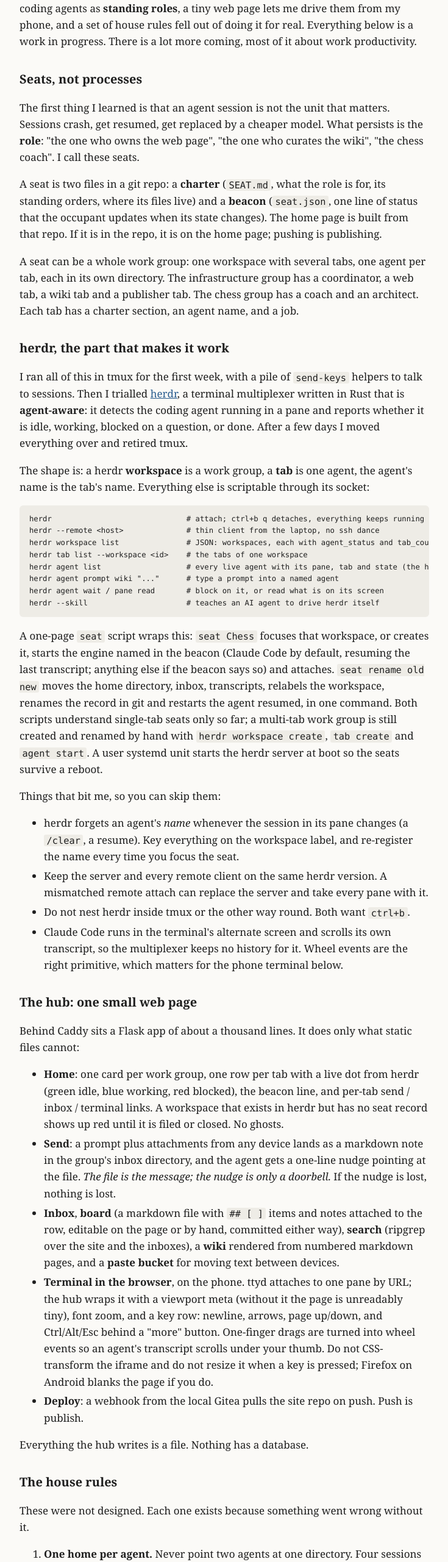
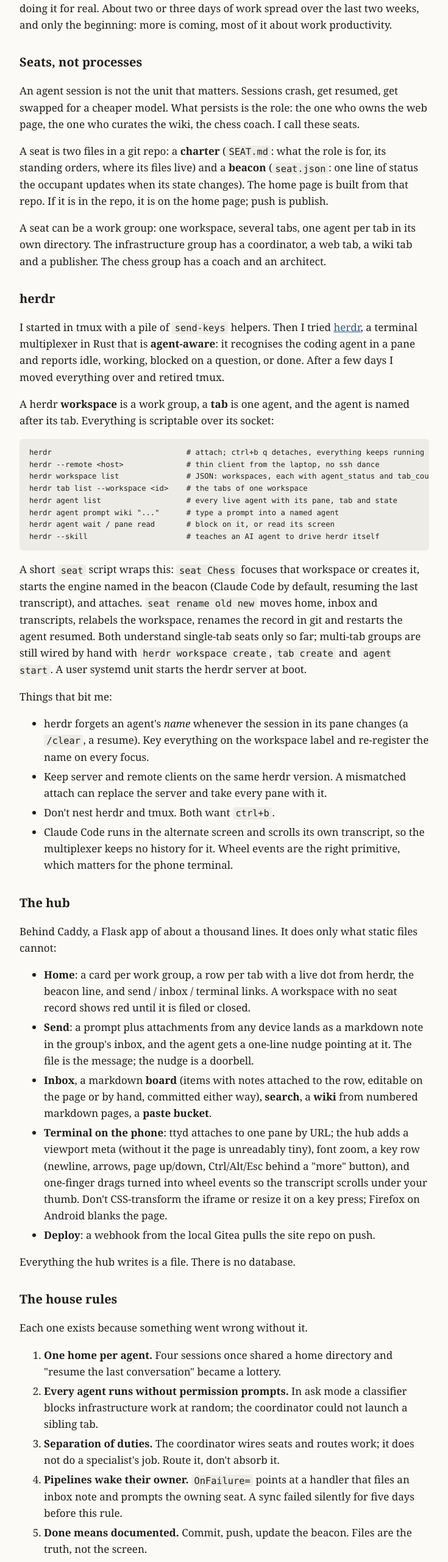
Before and after one commit to davidjrb/thebox, a plain HTML site: page index.html in a window 1280 px wide. Shown: the part 224-2786 px from the top of the page at 61% size, without its empty margins (272-1007 px from the left). Drawn offline with Linux system fonts and the light colour scheme.

Commit message:
write-up: tighter, and the honest timeline (a few days of work over two weeks)

```diff
--- a/index.html
+++ b/index.html
@@ -17,56 +17,55 @@ footer{color:var(--muted);font-size:.9rem;margin-top:3rem}
 </style></head><body><main>
 <h1>The box: a home server run by a team of AI agents</h1>
 <p class="meta">6 September 2026</p>
-<p>This is a write-up of a setup I have been building for two weeks, and it is only the beginning. The one-line version: a small Debian VM at home runs a handful of AI coding agents as <strong>standing roles</strong>, a tiny web page lets me drive them from my phone, and a set of house rules fell out of doing it for real. Everything below is a work in progress. There is a lot more coming, most of it about work productivity.</p>
+<p>A small Debian VM at home runs a handful of AI coding agents as <strong>standing roles</strong>. A one-page web app drives them from my phone. A few house rules fell out of doing it for real. About two or three days of work spread over the last two weeks, and only the beginning: more is coming, most of it about work productivity.</p>
 <h2>Seats, not processes</h2>
-<p>The first thing I learned is that an agent session is not the unit that matters. Sessions crash, get resumed, get replaced by a cheaper model. What persists is the <strong>role</strong>: "the one who owns the web page", "the one who curates the wiki", "the chess coach". I call these seats.</p>
-<p>A seat is two files in a git repo: a <strong>charter</strong> (<code>SEAT.md</code>, what the role is for, its standing orders, where its files live) and a <strong>beacon</strong> (<code>seat.json</code>, one line of status that the occupant updates when its state changes). The home page is built from that repo. If it is in the repo, it is on the home page; pushing is publishing.</p>
-<p>A seat can be a whole work group: one workspace with several tabs, one agent per tab, each in its own directory. The infrastructure group has a coordinator, a web tab, a wiki tab and a publisher tab. The chess group has a coach and an architect. Each tab has a charter section, an agent name, and a job.</p>
-<h2>herdr, the part that makes it work</h2>
-<p>I ran all of this in tmux for the first week, with a pile of <code>send-keys</code> helpers to talk to sessions. Then I trialled <a href="https://herdr.dev">herdr</a>, a terminal multiplexer written in Rust that is <strong>agent-aware</strong>: it detects the coding agent running in a pane and reports whether it is idle, working, blocked on a question, or done. After a few days I moved everything over and retired tmux.</p>
-<p>The shape is: a herdr <strong>workspace</strong> is a work group, a <strong>tab</strong> is one agent, the agent's name is the tab's name. Everything else is scriptable through its socket:</p>
+<p>An agent session is not the unit that matters. Sessions crash, get resumed, get swapped for a cheaper model. What persists is the role: the one who owns the web page, the one who curates the wiki, the chess coach. I call these seats.</p>
+<p>A seat is two files in a git repo: a <strong>charter</strong> (<code>SEAT.md</code>: what the role is for, its standing orders, where its files live) and a <strong>beacon</strong> (<code>seat.json</code>: one line of status the occupant updates when its state changes). The home page is built from that repo. If it is in the repo, it is on the home page; push is publish.</p>
+<p>A seat can be a work group: one workspace, several tabs, one agent per tab in its own directory. The infrastructure group has a coordinator, a web tab, a wiki tab and a publisher. The chess group has a coach and an architect.</p>
+<h2>herdr</h2>
+<p>I started in tmux with a pile of <code>send-keys</code> helpers. Then I tried <a href="https://herdr.dev">herdr</a>, a terminal multiplexer in Rust that is <strong>agent-aware</strong>: it recognises the coding agent in a pane and reports idle, working, blocked on a question, or done. After a few days I moved everything over and retired tmux.</p>
+<p>A herdr <strong>workspace</strong> is a work group, a <strong>tab</strong> is one agent, and the agent is named after its tab. Everything is scriptable over its socket:</p>
 <pre><code>herdr                              # attach; ctrl+b q detaches, everything keeps running
 herdr --remote &lt;host&gt;              # thin client from the laptop, no ssh dance
 herdr workspace list               # JSON: workspaces, each with agent_status and tab_count
 herdr tab list --workspace &lt;id&gt;    # the tabs of one workspace
-herdr agent list                   # every live agent with its pane, tab and state (the hub joins the three)
+herdr agent list                   # every live agent with its pane, tab and state
 herdr agent prompt wiki &quot;...&quot;      # type a prompt into a named agent
-herdr agent wait / pane read       # block on it, or read what is on its screen
+herdr agent wait / pane read       # block on it, or read its screen
 herdr --skill                      # teaches an AI agent to drive herdr itself
 </code></pre>
-<p>A one-page <code>seat</code> script wraps this: <code>seat Chess</code> focuses that workspace, or creates it, starts the engine named in the beacon (Claude Code by default, resuming the last transcript; anything else if the beacon says so) and attaches. <code>seat rename old new</code> moves the home directory, inbox, transcripts, relabels the workspace, renames the record in git and restarts the agent resumed, in one command. Both scripts understand single-tab seats only so far; a multi-tab work group is still created and renamed by hand with <code>herdr workspace create</code>, <code>tab create</code> and <code>agent start</code>. A user systemd unit starts the herdr server at boot so the seats survive a reboot.</p>
-<p>Things that bit me, so you can skip them:</p>
+<p>A short <code>seat</code> script wraps this: <code>seat Chess</code> focuses that workspace or creates it, starts the engine named in the beacon (Claude Code by default, resuming the last transcript), and attaches. <code>seat rename old new</code> moves home, inbox and transcripts, relabels the workspace, renames the record in git and restarts the agent resumed. Both understand single-tab seats only so far; multi-tab groups are still wired by hand with <code>herdr workspace create</code>, <code>tab create</code> and <code>agent start</code>. A user systemd unit starts the herdr server at boot.</p>
+<p>Things that bit me:</p>
 <ul>
-<li>herdr forgets an agent's <em>name</em> whenever the session in its pane changes (a <code>/clear</code>, a resume). Key everything on the workspace label, and re-register the name every time you focus the seat.</li>
-<li>Keep the server and every remote client on the same herdr version. A mismatched remote attach can replace the server and take every pane with it.</li>
-<li>Do not nest herdr inside tmux or the other way round. Both want <code>ctrl+b</code>.</li>
-<li>Claude Code runs in the terminal's alternate screen and scrolls its own transcript, so the multiplexer keeps no history for it. Wheel events are the right primitive, which matters for the phone terminal below.</li>
+<li>herdr forgets an agent's <em>name</em> whenever the session in its pane changes (a <code>/clear</code>, a resume). Key everything on the workspace label and re-register the name on every focus.</li>
+<li>Keep server and remote clients on the same herdr version. A mismatched attach can replace the server and take every pane with it.</li>
+<li>Don't nest herdr and tmux. Both want <code>ctrl+b</code>.</li>
+<li>Claude Code runs in the alternate screen and scrolls its own transcript, so the multiplexer keeps no history for it. Wheel events are the right primitive, which matters for the phone terminal.</li>
 </ul>
-<h2>The hub: one small web page</h2>
-<p>Behind Caddy sits a Flask app of about a thousand lines. It does only what static files cannot:</p>
+<h2>The hub</h2>
+<p>Behind Caddy, a Flask app of about a thousand lines. It does only what static files cannot:</p>
 <ul>
-<li><strong>Home</strong>: one card per work group, one row per tab with a live dot from herdr (green idle, blue working, red blocked), the beacon line, and per-tab send / inbox / terminal links. A workspace that exists in herdr but has no seat record shows up red until it is filed or closed. No ghosts.</li>
-<li><strong>Send</strong>: a prompt plus attachments from any device lands as a markdown note in the group's inbox directory, and the agent gets a one-line nudge pointing at the file. <em>The file is the message; the nudge is only a doorbell.</em> If the nudge is lost, nothing is lost.</li>
-<li><strong>Inbox</strong>, <strong>board</strong> (a markdown file with <code>## [ ]</code> items and notes attached to the row, editable on the page or by hand, committed either way), <strong>search</strong> (ripgrep over the site and the inboxes), a <strong>wiki</strong> rendered from numbered markdown pages, and a <strong>paste bucket</strong> for moving text between devices.</li>
-<li><strong>Terminal in the browser</strong>, on the phone. ttyd attaches to one pane by URL; the hub wraps it with a viewport meta (without it the page is unreadably tiny), font zoom, and a key row: newline, arrows, page up/down, and Ctrl/Alt/Esc behind a "more" button. One-finger drags are turned into wheel events so an agent's transcript scrolls under your thumb. Do not CSS-transform the iframe and do not resize it when a key is pressed; Firefox on Android blanks the page if you do.</li>
-<li><strong>Deploy</strong>: a webhook from the local Gitea pulls the site repo on push. Push is publish.</li>
+<li><strong>Home</strong>: a card per work group, a row per tab with a live dot from herdr, the beacon line, and send / inbox / terminal links. A workspace with no seat record shows red until it is filed or closed.</li>
+<li><strong>Send</strong>: a prompt plus attachments from any device lands as a markdown note in the group's inbox, and the agent gets a one-line nudge pointing at it. The file is the message; the nudge is a doorbell.</li>
+<li><strong>Inbox</strong>, a markdown <strong>board</strong> (items with notes attached to the row, editable on the page or by hand, committed either way), <strong>search</strong>, a <strong>wiki</strong> from numbered markdown pages, a <strong>paste bucket</strong>.</li>
+<li><strong>Terminal on the phone</strong>: ttyd attaches to one pane by URL; the hub adds a viewport meta (without it the page is unreadably tiny), font zoom, a key row (newline, arrows, page up/down, Ctrl/Alt/Esc behind a "more" button), and one-finger drags turned into wheel events so the transcript scrolls under your thumb. Don't CSS-transform the iframe or resize it on a key press; Firefox on Android blanks the page.</li>
+<li><strong>Deploy</strong>: a webhook from the local Gitea pulls the site repo on push.</li>
 </ul>
-<p>Everything the hub writes is a file. Nothing has a database.</p>
+<p>Everything the hub writes is a file. There is no database.</p>
 <h2>The house rules</h2>
-<p>These were not designed. Each one exists because something went wrong without it.</p>
+<p>Each one exists because something went wrong without it.</p>
 <ol>
-<li><strong>One home per agent.</strong> Never point two agents at one directory. Four sessions once shared the home directory and "resume the last conversation" became a lottery.</li>
-<li><strong>Every agent runs without permission prompts.</strong> An agent left in ask mode is gated by a classifier that blocks infrastructure work at random. The coordinator could not launch a sibling tab because of it.</li>
-<li><strong>Separation of duties.</strong> The coordinator wires seats and routes work; it does not do a specialist's job. When something in a domain breaks, it goes to the seat that owns it, not to whoever noticed. <em>Route it, don't absorb it.</em></li>
-<li><strong>Pipelines wake their owner.</strong> A timer that a seat owns fails with <code>OnFailure=</code> pointing at a handler that files an inbox note <strong>and</strong> prompts that seat. A sync failed silently for five days before this rule existed.</li>
-<li><strong>Done means documented.</strong> Commit, push, update the beacon. Files are the truth, not what is on the screen.</li>
-<li><strong>Economy.</strong> The expensive model for judgement and synthesis; menial and bulk work goes to cheap models through <a href="https://github.com/can1357/oh-my-pi">omp</a> on Synthetic, at a hundredth of the price. Each seat's beacon says which engine sits in it, and <code>seat</code> starts the right one.</li>
-<li><strong>Credentials live in one file with mode 600</strong>, mapped by name, never in a repo. A page on the hub can collect a token straight into that directory so it never passes through a note or a commit.</li>
-<li><strong>Publishing has a gate.</strong> A publisher seat stages anything meant for GitHub as a fresh tree, scans it, rewrites the README for a stranger, writes release notes on what was removed, and pushes only on an explicit per-release OK. This post went through it.</li>
+<li><strong>One home per agent.</strong> Four sessions once shared a home directory and "resume the last conversation" became a lottery.</li>
+<li><strong>Every agent runs without permission prompts.</strong> In ask mode a classifier blocks infrastructure work at random; the coordinator could not launch a sibling tab.</li>
+<li><strong>Separation of duties.</strong> The coordinator wires seats and routes work; it does not do a specialist's job. Route it, don't absorb it.</li>
+<li><strong>Pipelines wake their owner.</strong> <code>OnFailure=</code> points at a handler that files an inbox note and prompts the owning seat. A sync failed silently for five days before this rule.</li>
+<li><strong>Done means documented.</strong> Commit, push, update the beacon. Files are the truth, not the screen.</li>
+<li><strong>Economy.</strong> The expensive model for judgement; bulk work goes to cheap models through <a href="https://github.com/can1357/oh-my-pi">omp</a> at a hundredth of the price. The beacon says which engine sits in each seat.</li>
+<li><strong>Credentials live in one file with mode 600</strong>, never in a repo. A hub page can collect a token straight into that directory.</li>
+<li><strong>Publishing has a gate.</strong> A publisher seat stages a fresh tree, scans it, rewrites the README for a stranger, notes what was removed, and pushes on an explicit OK. This repo went through it.</li>
 </ol>
-<h2>What it is doing today</h2>
-<p>The infrastructure group keeps the box coherent. The chess group pulled every online game I have played into a database, ran an engine over them, and produced <a href="https://davidjrb.github.io/chess/6sep2026/">a first coaching report</a>. A couple of personal groups handle paperwork and experiments I will not go into.</p>
-<p>The whole thing is one VM, a few hundred lines of Python and bash, a git repo of markdown, and herdr. That is the point. The agents do the work; the setup just makes sure there is always someone in the seat, that they can be reached from a phone, and that nothing that happens is lost.</p>
-<p>More soon.</p>
-<footer><hr>Source and the setup itself: <a href="https://github.com/davidjrb/thebox">github.com/davidjrb/thebox</a> · Also: <a href="https://davidjrb.github.io/chess/6sep2026/">the chess coaching report</a> the chess group produced · <a href="https://davidjrb.github.io/">blog</a></footer>
+<h2>Today</h2>
+<p>The infrastructure group keeps the box coherent. The chess group pulled every online game I have played into a database, ran an engine over them, and wrote <a href="https://davidjrb.github.io/chess/6sep2026/">a first coaching report</a>. A couple of personal groups I won't go into.</p>
+<p>One VM, a few hundred lines of Python and bash, a git repo of markdown, and herdr. The agents do the work; the setup makes sure someone is always in the seat, reachable from a phone, and that nothing that happens is lost.</p>
+<footer><hr>Source and the setup itself: <a href="https://github.com/davidjrb/thebox">github.com/davidjrb/thebox</a> · Also: <a href="https://davidjrb.github.io/chess/6sep2026/">the chess coaching report</a> · <a href="https://davidjrb.github.io/">blog</a></footer>
 </main></body></html>
```
Also changed, not shown: 1 other file.
